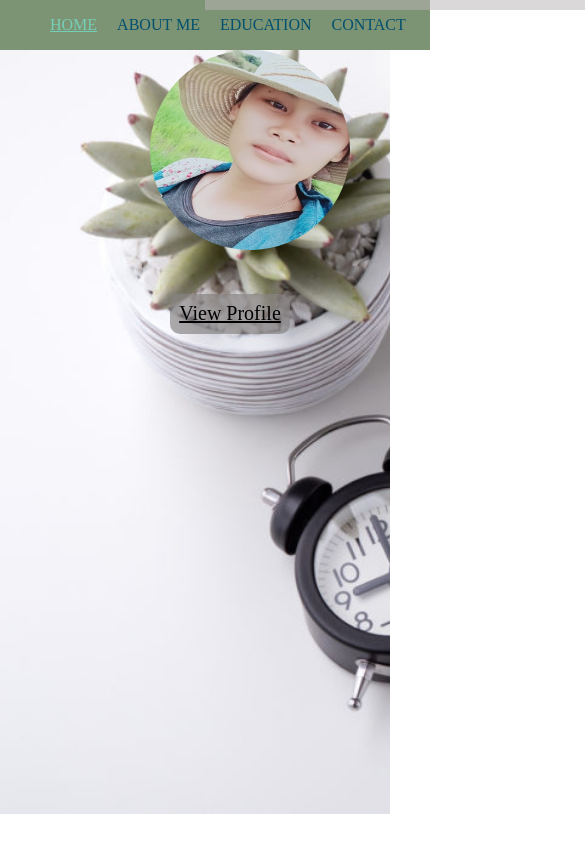
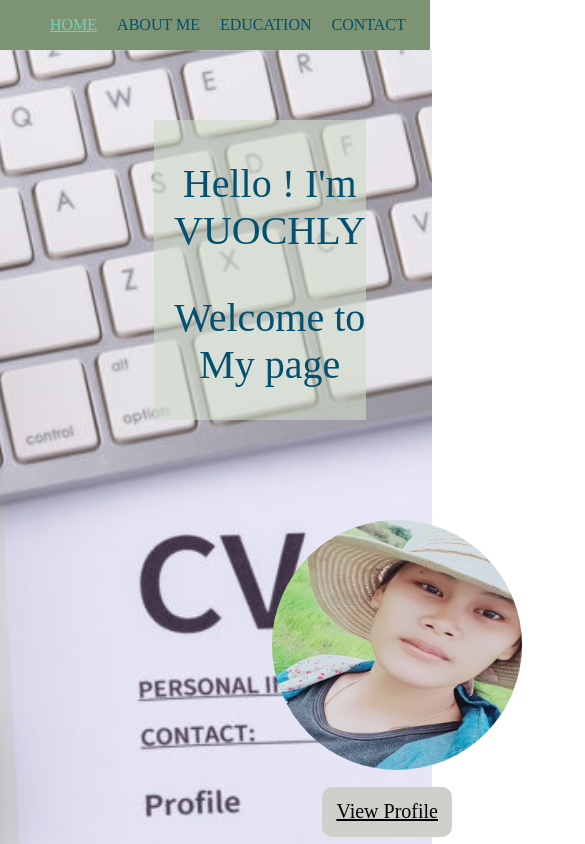
Before and after one commit to vuochlyyin/VC1_HTML, a plain HTML site: page home.html in a window 390 px wide. Shown: the top 844 px of the page, 585 px wide, since content can reach past the window. Drawn offline with Linux system fonts and the light colour scheme.

Commit message:
new version and new interface

```diff
--- a/css/style.css
+++ b/css/style.css
@@ -2,7 +2,38 @@ body{
 	margin:0px;
 	padding:0px;
 	font-family:'Times New Roman', Times, serif;
-	overflow-x: hidden;
+}
+.header{
+	width: 100%;
+	padding: 50px;
+	background-image: url(../image/a.jpg);
+	background-size: cover;
+	background-position: no-repeat;
+	background-position: center;
+}
+.rowEdu{
+	width: 95%;
+	padding: 10px;
+	margin: auto;
+	display: flex;
+}
+
+.dudu{
+	width: 100%;
+	padding: 60px;
+	background-image: url(../image/cv.jpg);
+	background-size: cover;
+	background-position: no-repeat;
+	background-position: center;
+
+
+}
+.bg{
+	width: 95%;
+	padding: 10px;
+	margin: auto;
+	display: flex;
+
 }
 ul {
 	list-style:none;
@@ -42,28 +73,21 @@ li:hover{
 	color: #75cfb8;
 	text-decoration: underline;
 }
-
-
-
 input[type="send"]:hover{
 	background-color:#cfdac8;
 }
 input[type="submit"]:hover{
 	background-color: rgb(85, 84, 84);
 }
-
 .pic{
 	border-radius: 50%;
 	margin-top: -5px;
 	padding: 10px;
-
-
-
 }
 .text{
 	color:white;
 	margin-top: 10px;
-	font-size: 20px;
+	font-size: 40px;
 }
 .pro{
 	border-radius: 10%;
@@ -103,26 +127,7 @@ h3{
 h2{
 	text-align: center;
 }
-.edu2{
-	margin-left:50%;
-	margin-top: -37%;
-}
-.edu1{
-	margin-left: 20px;
-	border-radius: 10px;
-	margin-top: -60%;
-}
-
-.new , .ed{
-	width: 100%;
-	height: 900px;
-	font-family:'Times New Roman', Times, serif;
-	/* background-image: url(/image/a.jpeg);
-	width: 100%;
-	height: 600px; */
-
-}
-.new,h2,h1,p{
+h2,h1,p{
 	color:black;
 	font-size: 20px;
 }
@@ -138,16 +143,9 @@ h2{
 	position: relative;
 	top: 400px;
 }
-.bg{
-	background-image: url(/image/cv.jpg);
-	background-size: cover;
-	margin-top: 0%;
-
-}
-
 .banner{
-	width: 50%;
-	height: 200px;
+	width: 70%;
+	height: 300px;
 	background: #cfdac898;
 	margin-left: 27%;
 
@@ -161,7 +159,14 @@ h2{
 }
 .viewpro{
 	position: relative;
-	left:  40%;
+	left:  10%;
+	width: 100%;
+	height: 100vh;
+	margin-bottom: 20%;
+	position: relative;
+	top: 400px;
+	margin-left: -50%;
+
 }
 .view{
 	border-radius: 50%;
@@ -271,13 +276,12 @@ input[type="text"],input[type="email"],input[type="password"],textarea{
 
 }
 
-/* 1 menu */
-@media(max-width:420px){
+ /* 1 menu */
+@media(max-width:700px){
 	li{
 		float:left;
 	}
 	li a {
-
 		margin: 10px;
 		color: #03506f;
 		padding: 0px ;
@@ -286,48 +290,52 @@ input[type="text"],input[type="email"],input[type="password"],textarea{
 }
 
 /* 2 */
-@media(max-width:400px){
+@media(max-width:420px){
+	.dudu{
+		width: 80%;
+		padding: 60px;
+		background-image: url(../image/cv.jpg);
+		background-size: cover;
+		background-position: no-repeat;
+		background-position: center;
+	}
+	.bg{
+		width: 100%;
+		padding: 10px;
+		margin: auto;
+		display: flex;
+
+	}
 	.banner{
-		width: 100%;
-		height: 500px;
-		background: rgba(185, 183, 183, 0.534);
-		position: relative;
-		top:-540px;
-		left:  100px;
+		width: 80%;
+		height: 300px;
+		background: #cfdac898;
+		margin-left: 27%;
+
 	}
 	.tx{
+
 		text-align: center;
-		font-size: 20px;
+		font-size: 40px;
 		font-family: serif;
 
 	}
 	.viewpro{
 		position: relative;
-		top: -500px;
-		left:  150px;
-
+		left:  10%;
+		width: 100%;
+		height: 100vh;
+		margin-bottom: 20%;
+		position: relative;
+		top: 400px;
+		margin-left: -40%;
 	}
 	.view{
 		border-radius: 50%;
-		width: 200px;
-		height: 200px;
+		width: 250px;
+		height: 250px;
+		margin-bottom: 5%;
 	}
-	input[type="submit"]{
-		background:rgba(136, 133, 133, 0.685);
-		border: none;
-		border-radius: 10px;
-		width: 120px;
-		height: 40px;
-		display: flex;
-		margin-left: 20px;
-		font-family: serif;
-		font-size: 20px;
-		position: relative;
-		top: 20px;
-
-	}
-
-
 }
 /* 3 */
 @media(max-width:420px){
@@ -339,6 +347,8 @@ input[type="text"],input[type="email"],input[type="password"],textarea{
 		margin-left: 10px;
 		font-family: serif;
 		font-size: 20PX;
+		position: relative;
+		margin-left: -20%;
 	}
 	.column{
 		float: left;
@@ -354,16 +364,3 @@ input[type="text"],input[type="email"],input[type="password"],textarea{
 		margin-right: 300px;
 	}
 }
-/* 4 */
-@media(max-width:420px){
-	.ed{
-		width: 100%;
-		height: 100vh;
-	}
-
-}
-
-/* 5 */
-@media(max-width:420px){
-
-}
--- a/home.html
+++ b/home.html
@@ -14,6 +14,7 @@
 			<li><a href="contact.html">Contact</a></li>
 		</ul>
 	</div>
+	<div class="dudu">
 		<div class="bg">
 			<div class="hvr-pulse banner">
 				<p class="tx">Hello ! I'm VUOCHLY</p>
@@ -26,6 +27,6 @@
 				</form>
 			</div>
 		</div>
-
+	</div>
 </body>
 </html>
```
Also changed, not shown: contact.html (+1 -1 lines), education.html (+15 -16 lines), image/a.jpg (renamed from image/a.jpeg), 1 other file. Lines whose indentation alone changed are shown as unchanged.
